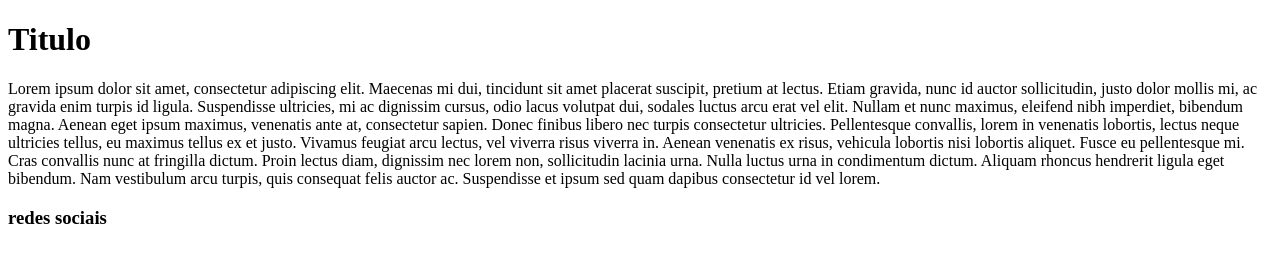
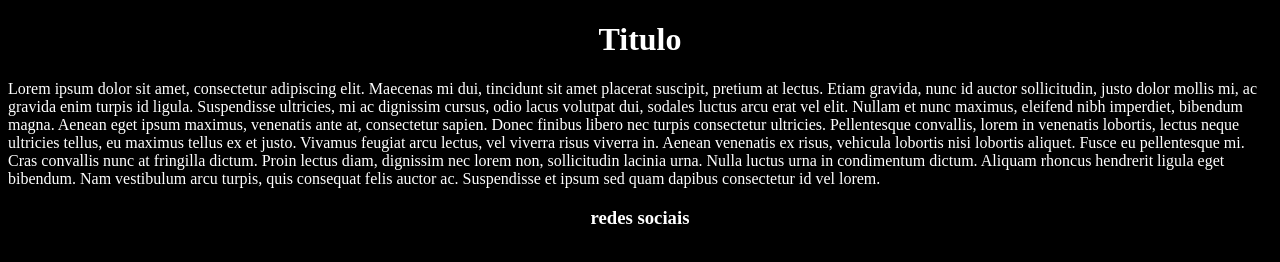
Before and after one commit to vitorlperez/teste2, a plain HTML site: page index.html in a window 1280 px wide. Drawn offline with Linux system fonts and the light colour scheme.

Commit message:
refactor: page style

```diff
--- a/index.html
+++ b/index.html
@@ -5,6 +5,7 @@
     <meta http-equiv="X-UA-Compatible" content="IE=edge">
     <meta name="viewport" content="width=device-width, initial-scale=1.0">
     <title>Document</title>
+    <link rel="stylesheet" href="style.css">
 </head>
 <body>
 
--- a/style.css
+++ b/style.css
@@ -0,0 +1,13 @@
+body {
+    background-color: black;
+    color: white;
+
+}
+
+header {
+    text-align: center;
+}
+
+footer {
+    text-align: center;
+}
```
Also changed, not shown: 1 other file.
